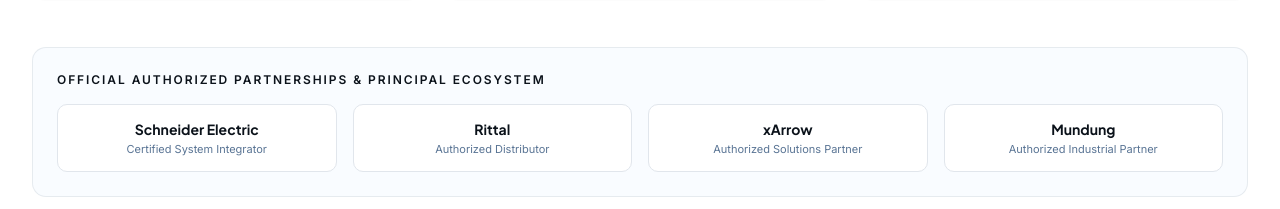
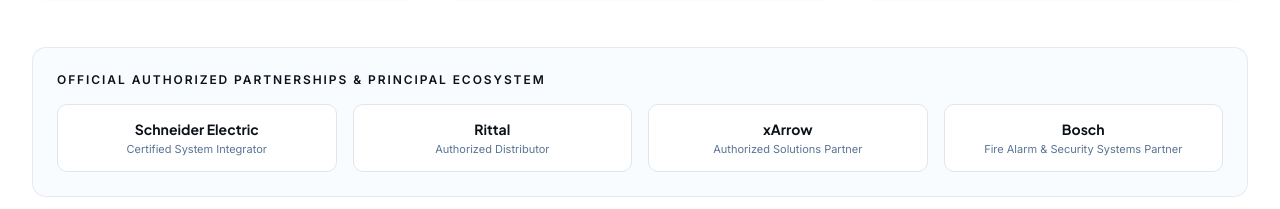
Before and after one commit to gadmin-arch/mdm-compro, a Next.js app in the folder FrontEnd/: page /about in a window 1280 px wide. Shown: the part 5730-5939 px from the top of the page. Built offline with nearby package versions, Linux system fonts and the light colour scheme; no server answers.

Commit message:
fix(partners): replace Mundung with Bosch authorized partner across products, about page, and database

```diff
--- a/FrontEnd/app/(site)/products/page.tsx
+++ b/FrontEnd/app/(site)/products/page.tsx
@@ -134,7 +134,7 @@ const authorizedPartners = [
   { name: "Rittal", role: "Authorized Distributor", country: "Germany" },
   { name: "Schneider Electric", role: "Certified System Integrator", country: "France / Global" },
   { name: "xArrow", role: "Authorized SCADA Solutions Partner", country: "Global" },
-  { name: "Mundung", role: "Authorized Industrial Partner", country: "Germany / Global" },
+  { name: "Bosch", role: "Fire Alarm & Security Systems Partner", country: "Germany / Global" },
 ]
 
 const brandExperience = [
@@ -146,10 +146,10 @@ const brandExperience = [
   "Danfoss",
   "Omron",
   "Yokogawa",
-  "Bosch Security",
   "Notifier / Honeywell",
   "Raychem",
   "3M",
+  "Eaton",
 ]
 
 export default async function ProductsPage({ searchParams }: Props) {
--- a/FrontEnd/components/about.tsx
+++ b/FrontEnd/components/about.tsx
@@ -181,7 +181,7 @@ const authorizedPartners = [
   { name: "Schneider Electric", role: "Certified System Integrator", country: "France / Global" },
   { name: "Rittal", role: "Authorized Distributor", country: "Germany" },
   { name: "xArrow", role: "Authorized Solutions Partner", country: "Global" },
-  { name: "Mundung", role: "Authorized Industrial Partner", country: "Germany / Global" },
+  { name: "Bosch", role: "Fire Alarm & Security Systems Partner", country: "Germany / Global" },
 ]
 
 export function About({ page }: { page?: PageContent | null }) {
```
Also changed, not shown: 1 other file (tests, documents, lock files or other folders).
